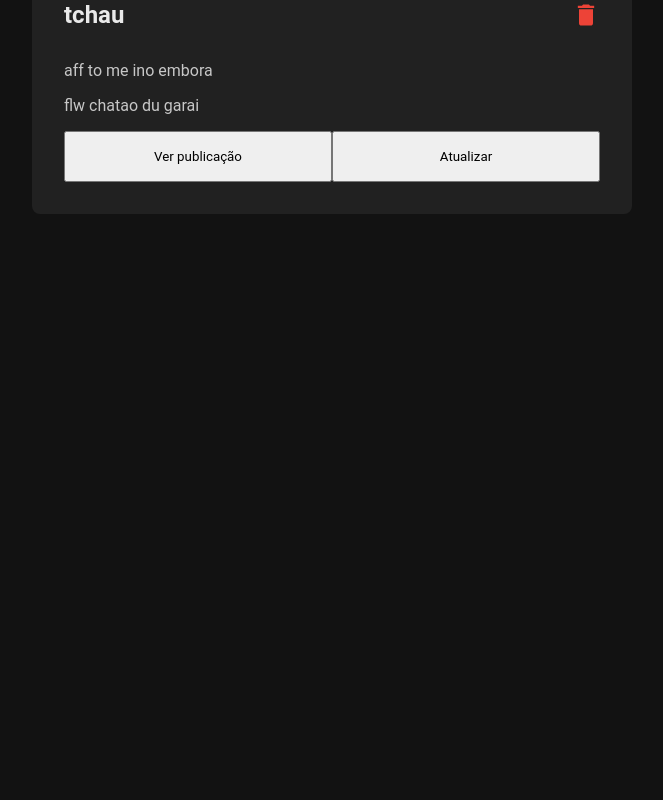
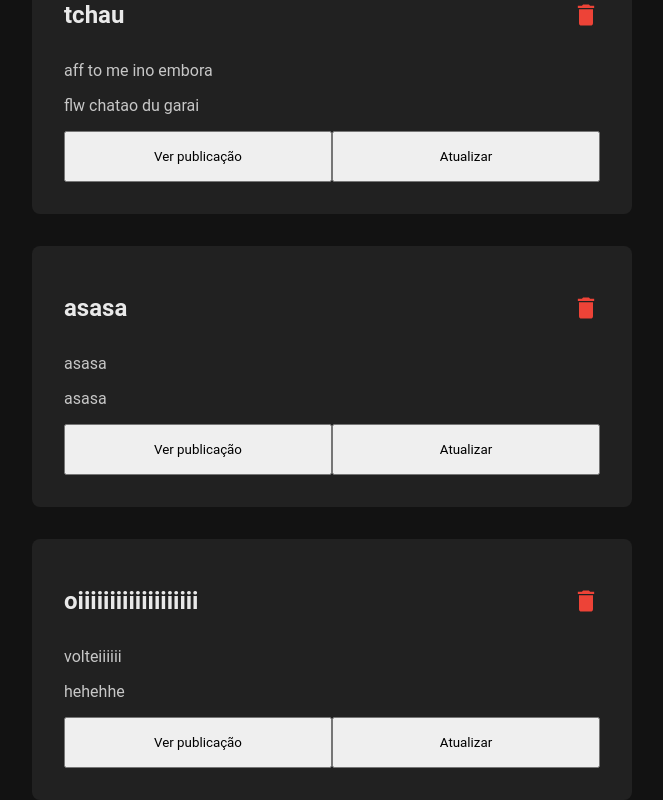
Before and after one commit to RafaTPz/aprender_crud, a React (Create React App) app: page / in a window 1280 px wide. Shown: the part 793-1593 px from the top of the page, without its empty margins (308-971 px from the left). Before the commit the page ends 1007 px from the top, so only its background shows below. Built offline with nearby package versions, Linux system fonts and the light colour scheme; data requests are answered from the project's data file.

Commit message:
finalizando o post e redirecionando pagina do update

```diff
--- a/db.json
+++ b/db.json
@@ -1,22 +1,34 @@
 {
   "posts": [
     {
-            "id": 1,
+      "id": "1",
       "title": "ola",
       "description": "diga ola de volta carai",
       "content": "to te avisando carai, eu em, oxi"
     },
     {
-            "id": 2,
+      "id": "2",
       "title": "responde",
       "description": "vai responder nao carai?",
       "content": "eu em to me estressando"
     },
     {
-            "id": 3,
+      "id": "3",
       "title": "tchau",
       "description": "aff to me ino embora",
       "content": "flw chatao du garai"
+    },
+    {
+      "id": "4",
+      "title": "asasa",
+      "description": "asasa",
+      "content": "asasa"
+    },
+    {
+      "id": "5",
+      "title": "oiiiiiiiiiiiiiiiiiii",
+      "description": "volteiiiiii",
+      "content": "hehehhe"
     }
   ]
 }
--- a/src/App.js
+++ b/src/App.js
@@ -1,6 +1,5 @@
 import { BrowserRouter } from "react-router-dom";
 import { Header } from "./components/Header";
-import { Feed } from "./pages/Feed";
 import { Router } from "./Router";
 
 function App() {
--- a/src/components/Card/index.jsx
+++ b/src/components/Card/index.jsx
@@ -1,7 +1,8 @@
 import "./styles.css";
 import { MdDelete } from "react-icons/md";
-
+import {useNavigate} from 'react-router-dom';
 export function Card({ post}) {
+  const navigate = useNavigate();
   return (
     <article className="cardContainer">
       <header>
@@ -13,7 +14,7 @@ export function Card({ post}) {
 
       <div className="buttonsContainer">
         <button>Ver publicação</button>
-        <button>Atualizar</button>
+        <button onClick={() => {navigate('/updatepost')}}>Atualizar</button>
       </div>
     </article>
   );
--- a/src/components/Form/index.jsx
+++ b/src/components/Form/index.jsx
@@ -3,21 +3,27 @@ import {useForm} from "react-hook-form";
 import {api} from "../../lib/axios"
 import * as yup from "yup";
 import {yupResolver} from '@hookform/resolvers/yup'
+import {useNavigate} from 'react-router-dom'
+
+
 const postSchema = yup.object({
-  title: yup.string().required(),
-  description: yup.string().required(),
-  content: yup.string().required()
+  title: yup.string().required(("O campo do título deve ser preenchido!")),
+  description: yup.string().required(("O campo da descrição deve ser preenchido!")),
+  content: yup.string().required(("O campo de conteúdo deve ser preenchido!"))
 })
 export function Form({title, textButton}) {
 
-  const {register, handleSubmit, reset} = useForm({
+  const navigate = useNavigate();
+
+  const {register, handleSubmit, reset, formState: { errors }} = useForm({
     resolver: yupResolver(postSchema)
   });
 
   function handleCreatePost(data) {
-    api.get('/posts', data)
+    api.post('/posts', data)
     console.log('Criado com sucesso!')
     reset()
+    navigate('/')
   }
 
   return (
@@ -25,14 +31,17 @@ export function Form({title, textButton}) {
       <h2>{title}</h2>
       <div className="field">
         <input placeholder="Título" {...register("title")}/>
+        {errors.title?.message}
       </div>
 
       <div className="field">
         <input placeholder="Descrição" {...register("description")} />
+        {errors.description?.message}
       </div>
 
       <div className="field">
         <textarea placeholder="Conteúdo" {...register("content")}/>
+        {errors.content?.message}
       </div>
 
       <button type="submit">{textButton}</button>
```
Also changed, not shown: src/post.txt, src/update.txt (added). Lines whose indentation alone changed are shown as unchanged.
